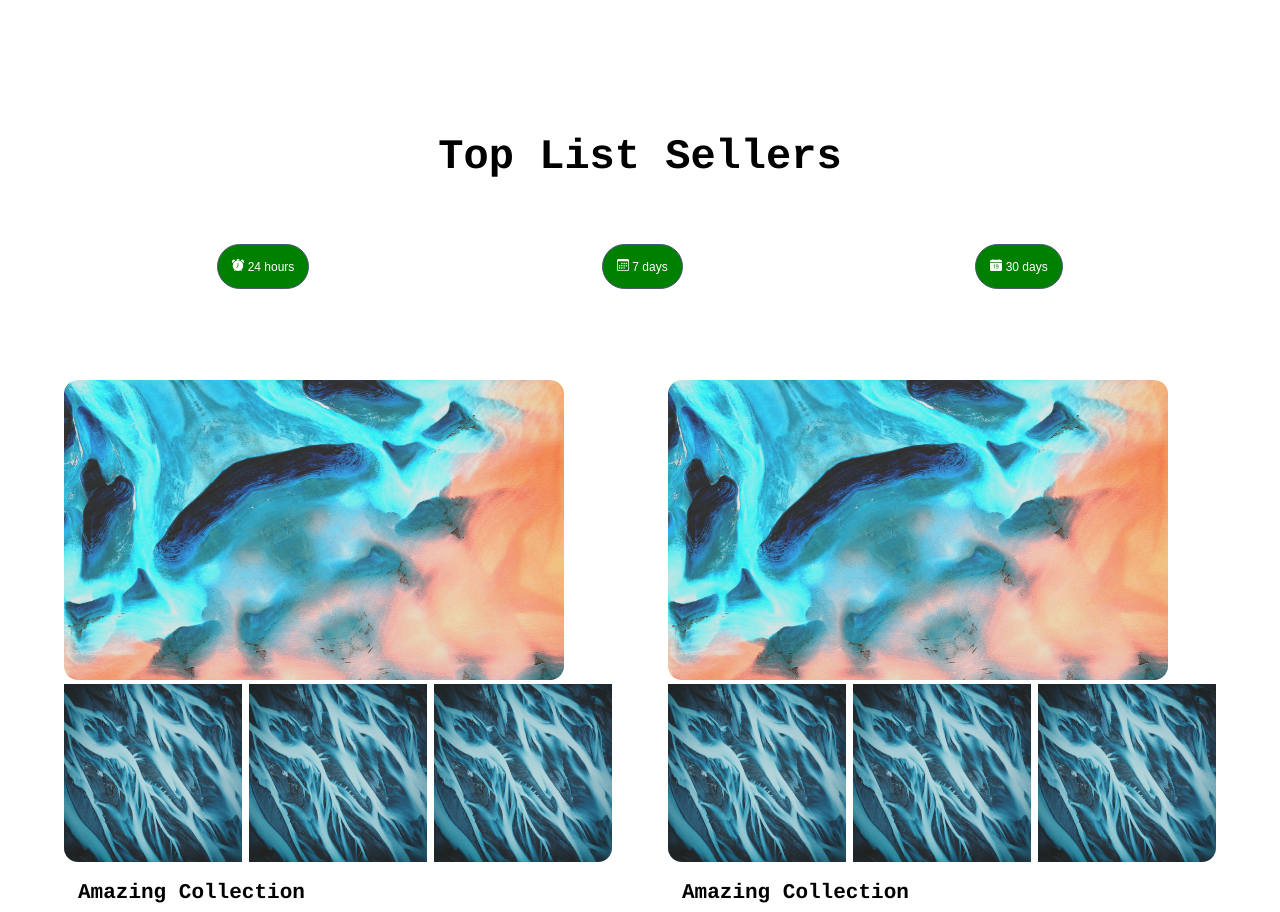
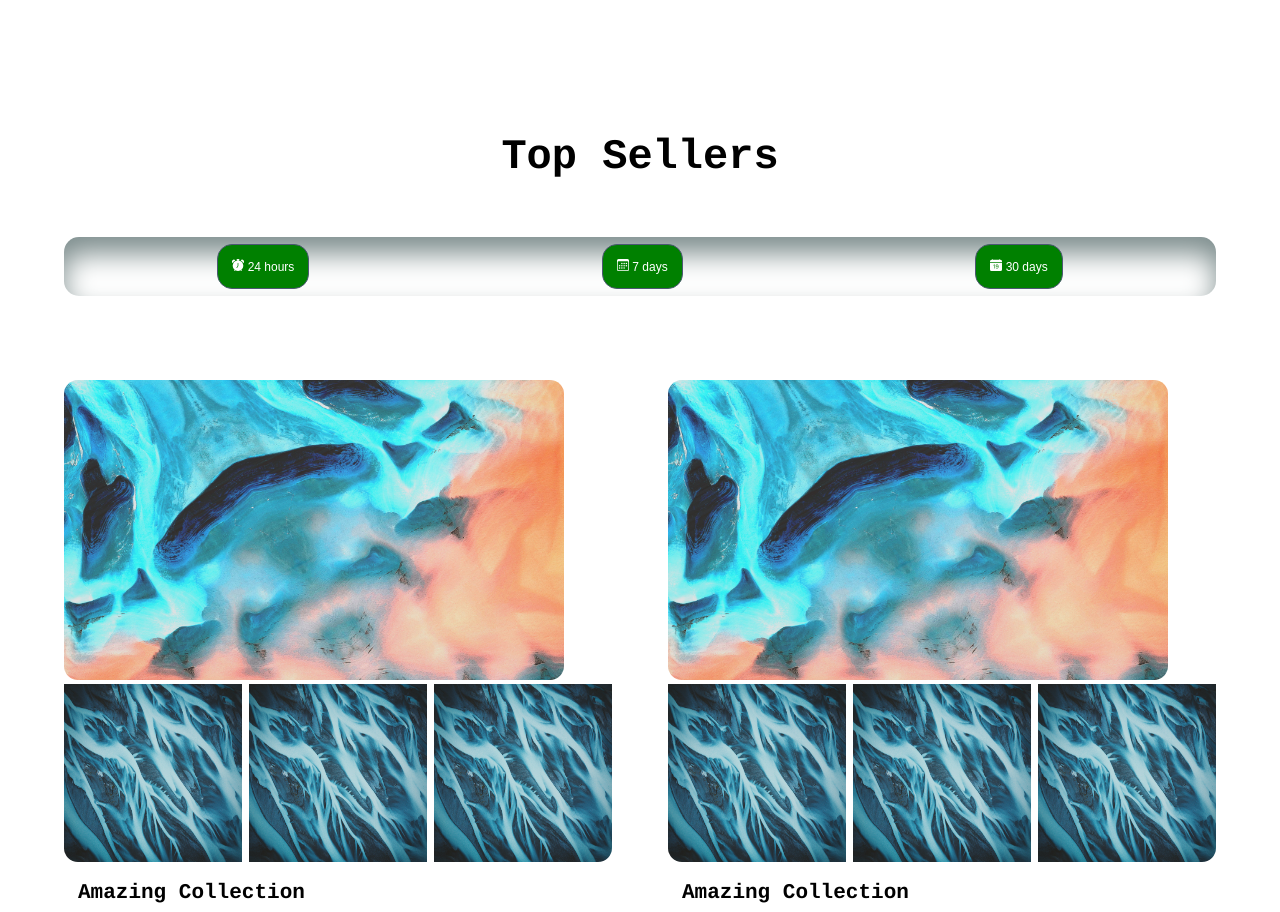
Before and after one commit to ameer017/avocet-frontend, a Next.js app: page / in a window 1280 px wide. Shown: the part 1320-2232 px from the top of the page. Built offline with nearby package versions, Linux system fonts and the light colour scheme.

Commit message:
collection modified

```diff
--- a/components/Collection/Collection.jsx
+++ b/components/Collection/Collection.jsx
@@ -15,8 +15,8 @@ const Collection = () => {
   const [news, setNews] = useState(false);
 
   const CardArray = [1, 2, 3, 4, 5, 6];
-  const followingArray = [1, 2, 3, 4];
-  const newsArray = [1, 2, 3, 4, 5, 6];
+  const followingArray = [1, 2, 3];
+  const newsArray = [1, 2, 3, 4];
 
   const openPopular = () => {
     if (!popular) {
@@ -44,7 +44,7 @@ const Collection = () => {
   return (
     <div className={Style.collection}>
       <div className={Style.collection_title}>
-        <h2>Top List Sellers</h2>
+        <h2>Top Sellers</h2>
         <div className={Style.collection_collections}>
           <div className={Style.collection_collections_btn}>
             <button onClick={() => openPopular()}>
--- a/components/Collection/Collection.module.css
+++ b/components/Collection/Collection.module.css
@@ -19,13 +19,17 @@
 
 .collection_collections_btn{
     padding: .5rem 1rem;
-    border-radius: 4rem;
+    border-radius: 15px;
     display: flex;
     justify-content: space-around;
     gap: 1rem;
     align-items: center;
     font-size: 1.2rem;
-    box-shadow: var(--box-shadow);
+    box-shadow: inset 0 1.2rem 2rem rgb(125, 141, 141);
+    -webkit-border-radius: 15px;
+    -moz-border-radius: 15px;
+    -ms-border-radius: 15px;
+    -o-border-radius: 15px;
 }
 
 .collection_collections_btn button{
@@ -33,11 +37,15 @@
     color: var(--main-bg-color);
     padding: 1rem;
     border: none;
-    border-radius: 4rem;
+    border-radius: 15px;
     cursor: pointer;
     border: 1px solid var(--icons-color);
     transition:  all .3s ease-in;
     font-size: 12px;
+    -webkit-border-radius: 15px;
+    -moz-border-radius: 15px;
+    -ms-border-radius: 15px;
+    -o-border-radius: 15px;
 }
 
 .collection_collections_btn button:hover{
```
